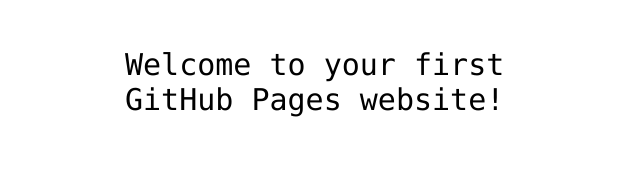
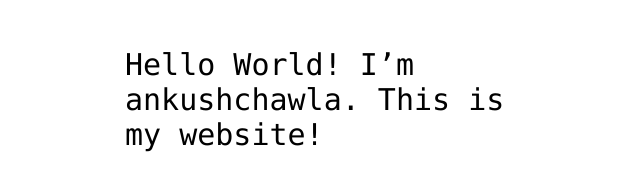
Before and after one commit to ankushchawla/ankushchawla.githuib.io, a plain HTML site: page index.html in a window 1280 px wide. Shown: the part 341-532 px from the top of the page, without its empty margins (315-955 px from the left). Drawn offline with Linux system fonts and the light colour scheme.

Commit message:
Update index.html

```diff
--- a/index.html
+++ b/index.html
@@ -12,7 +12,7 @@
 <img src="https://octodex.github.com/images/daftpunktocat-thomas.gif" id="octocat" alt="octocat-gif" />
 
 <!-- Change this code here by copy and pasting your template on line 15 -->
-<p>Welcome to your first GitHub Pages website!</p>
+<p>Hello World! I’m ankushchawla. This is my website!</p>
 
 </body>
 </html>
```
